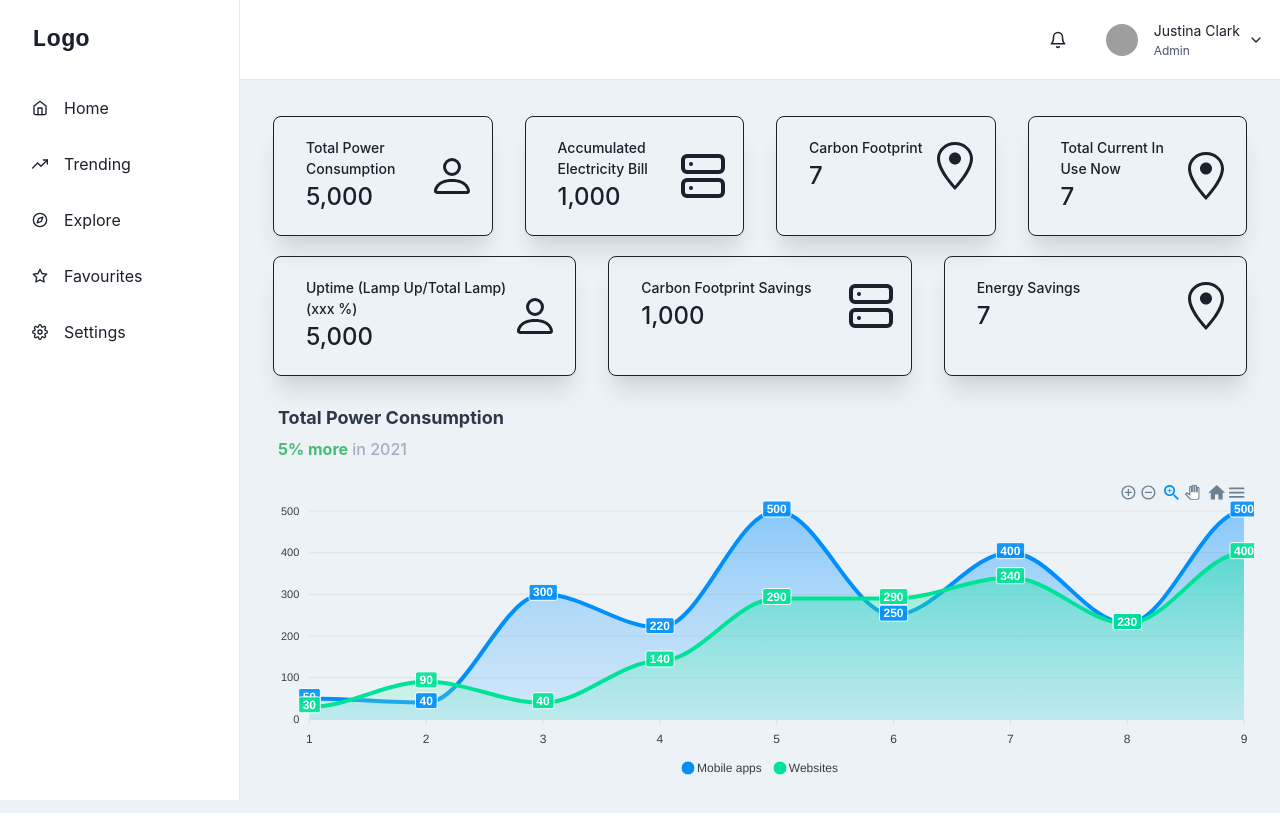
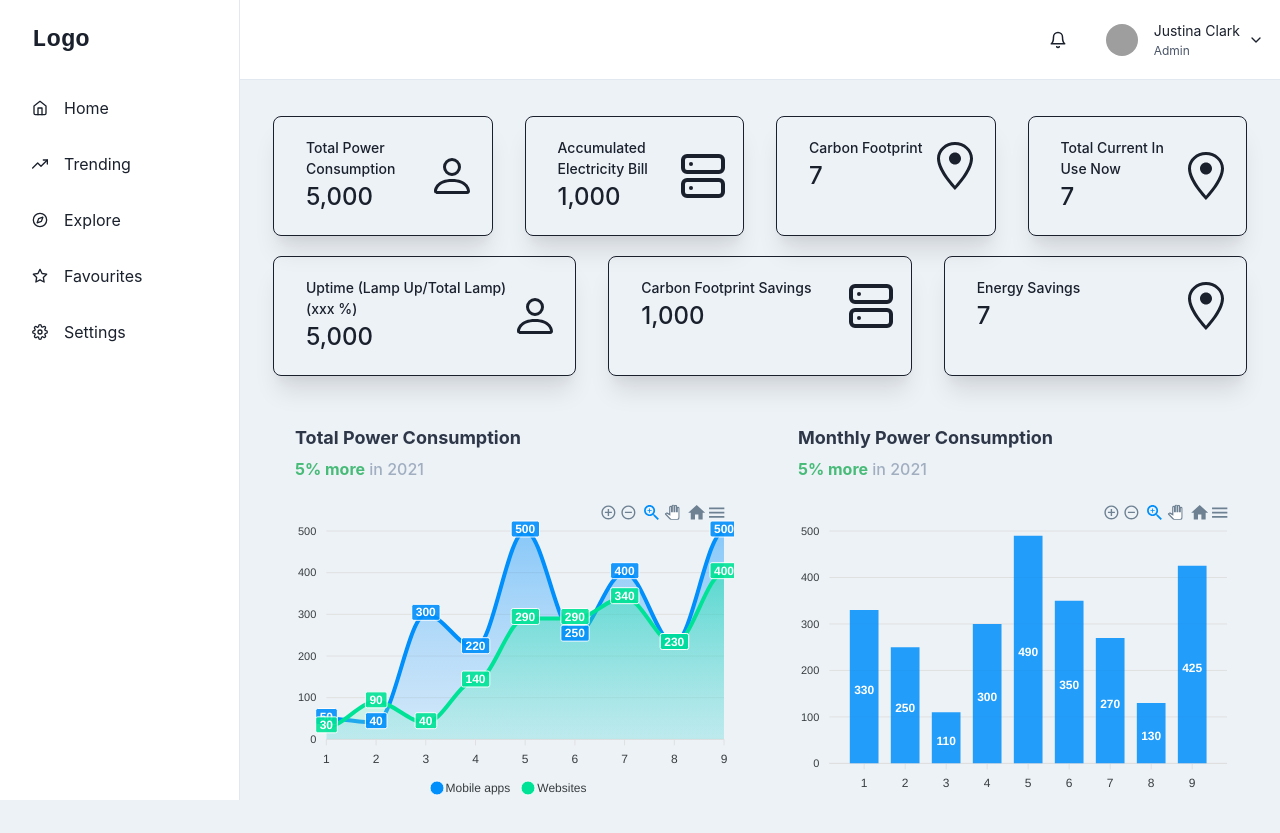
Before and after one commit to nabilazulkifli/hs-streetlight, a React (Create React App) app in the folder webapp/: page /app/dashboard in a window 1280 px wide. Built offline with nearby package versions, Linux system fonts and the light colour scheme; grey boxes are pictures that could not be loaded.

Commit message:
:lipstick: Bar Chart

```diff
--- /dev/null
+++ b/webapp/src/components/Charts/BarChart.tsx
@@ -0,0 +1,34 @@
+import React, { Component } from "react";
+import Chart from "react-apexcharts";
+import {barChartData, barChartOptions} from "../../variables/charts";
+
+class BarChart extends Component {
+    constructor(props: any) {
+        super(props);
+        this.state = {
+            chartData: [],
+            chartOptions: {},
+        };
+    }
+
+    componentDidMount() {
+        this.setState({
+            chartData: barChartData,
+            chartOptions: barChartOptions,
+        });
+    }
+
+    render() {
+        return (
+            <Chart
+                options={{}}
+                series={barChartData}
+                type="bar"
+                width="100%"
+                height="100%"
+            />
+        );
+    }
+}
+
+export default BarChart;
--- /dev/null
+++ b/webapp/src/components/MonthlyPowerConsumption/index.tsx
@@ -0,0 +1,35 @@
+// Chakra imports
+import {Box, Flex, Text, useColorModeValue} from "@chakra-ui/react";
+// Custom components
+import React from "react";
+import Card from "../Card";
+import CardHeader from "../CardHeader";
+
+const MonthlyPowerConsumption = ({title, percentage, chart}: any) => {
+    const textColor = useColorModeValue("gray.700", "white");
+    return (
+        <Card p='28px 10px 16px 0px' mb={{sm: "26px", lg: "0px"}}>
+            <CardHeader mb='20px' pl='22px'>
+                <Flex direction='column' alignSelf='flex-start'>
+                    <Text fontSize='lg' color={textColor} fontWeight='bold' mb='6px'>
+                        {title}
+                    </Text>
+                    <Text fontSize='md' fontWeight='medium' color='gray.400'>
+                        <Text
+                            as='span'
+                            color={percentage > 0 ? "green.400" : "red.400"}
+                            fontWeight='bold'>
+                            {`${percentage}%`} more
+                        </Text>{" "}
+                        in 2021
+                    </Text>
+                </Flex>
+            </CardHeader>
+            <Box w='100%' h={{sm: "300px"}} ps='8px'>
+                {chart}
+            </Box>
+        </Card>
+    );
+};
+
+export default MonthlyPowerConsumption;
--- a/webapp/src/pages/Dashboard/index.tsx
+++ b/webapp/src/pages/Dashboard/index.tsx
@@ -5,6 +5,8 @@ import {FiServer} from "react-icons/fi";
 import {BsPerson} from "react-icons/bs";
 import TotalPowerConsumptionChart from "../../components/TotalPowerConsumption";
 import LineChart from "../../components/Charts/LineChart";
+import MonthlyPowerConsumption from "../../components/MonthlyPowerConsumption";
+import BarChart from "../../components/Charts/BarChart";
 
 export const Dashboard = () => {
     return (
@@ -54,11 +56,20 @@ export const Dashboard = () => {
                 </SimpleGrid>
             </Box>
 
-            <TotalPowerConsumptionChart
-                title={"Total Power Consumption"}
-                percentage={5}
-                chart={<LineChart />}
-            />
+            <Box maxW="10xl" mx={'auto'} pt={5} px={{base: 2, sm: 12, md: 17}}>
+                <SimpleGrid columns={{base: 1, md: 2}} spacing={{base: 5, lg: 8}}>
+                    <TotalPowerConsumptionChart
+                        title={"Total Power Consumption"}
+                        percentage={5}
+                        chart={<LineChart />}
+                    />
+                    <MonthlyPowerConsumption
+                        title={"Monthly Power Consumption"}
+                        percentage={5}
+                        chart={<BarChart />}
+                    />
+                </SimpleGrid>
+            </Box>
         </>
     )
 }
```
